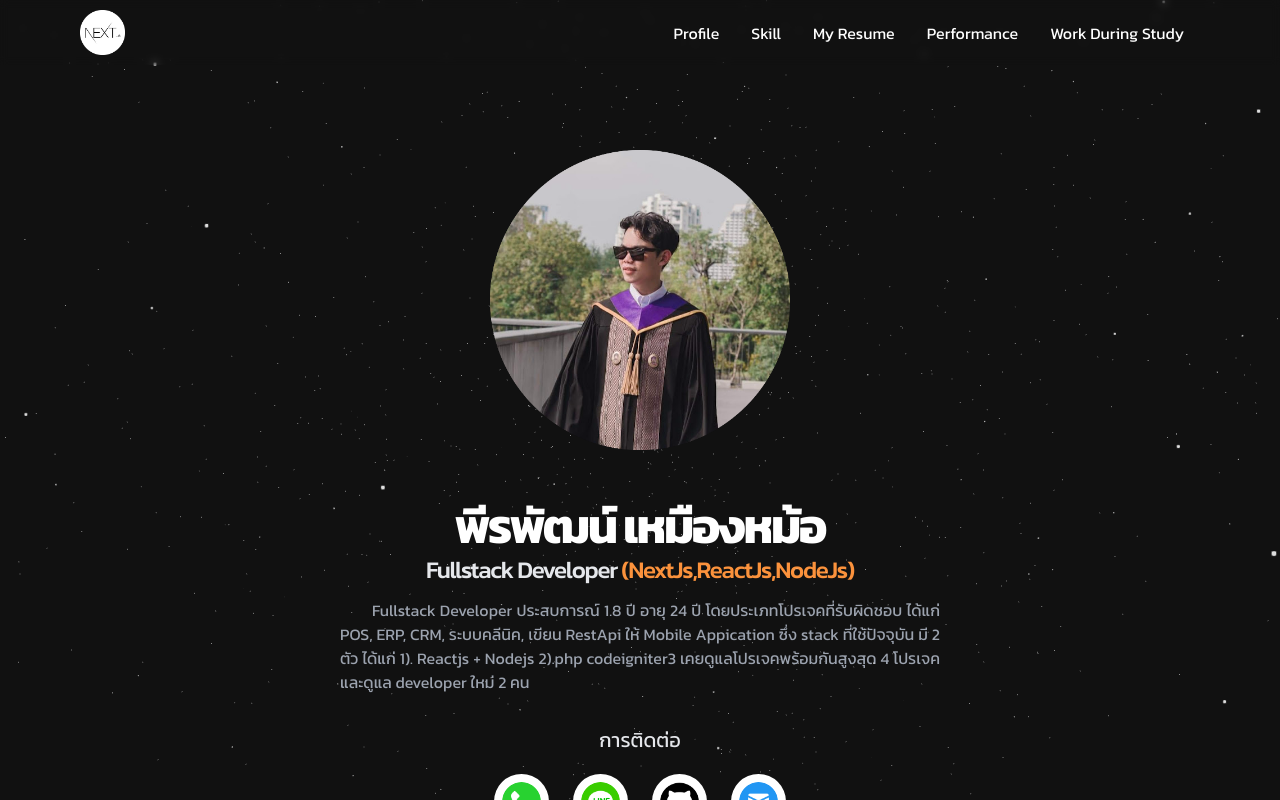
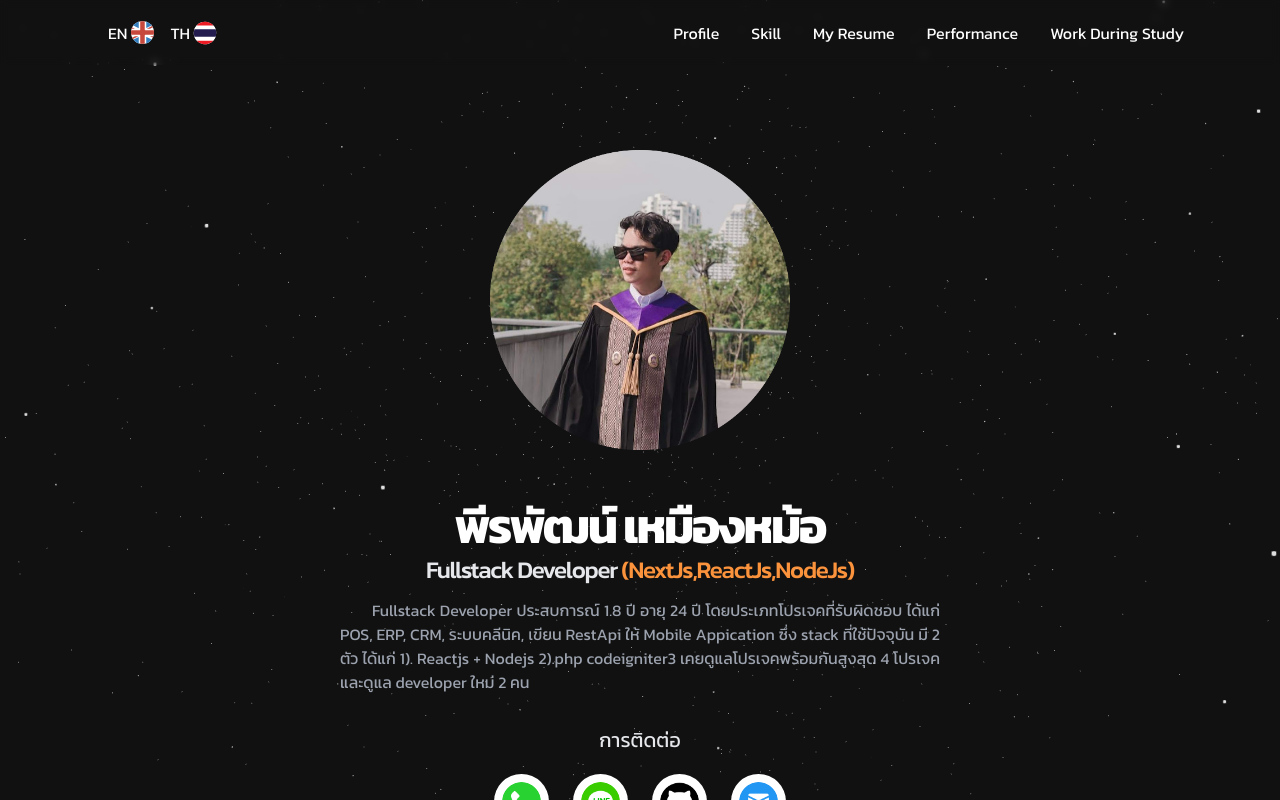
Before and after one commit to newpee23/PeerapatCV, a Next.js app: page / in a window 1280 px wide. Shown: the top 800 px of the page. Built offline with nearby package versions, Linux system fonts and the light colour scheme.

Commit message:
11.56 19/02/2567

```diff
--- a/components/Navber.tsx
+++ b/components/Navber.tsx
@@ -1,29 +1,54 @@
 "use client";
 import Image from "next/image";
-import logo from "@/public/Logo/Next.js-Logo-Vector.png"
+import ThaiFlag from '@/public/thai.svg';
+import EnglishFlag from '@/public/english.svg';
 import Link from "next/link";
 import { HiMenu } from "react-icons/hi";
 import { useState } from "react";
 import { IoMdClose } from "react-icons/io";
 
 const Navber = () => {
+    const language = localStorage.getItem("myLanguage") || "";
+    const [showMenu, setShowMenu] = useState(false);
 
-    const [showMenu, setShowMenu] = useState(false);
+    const handleClickEnglish = () => {
+        localStorage.setItem('myLanguage', 'EN'); // เก็บค่าลงใน LocalStorage
+        window.location.reload();
+    };
+
+    const handleClickThai = () => {
+        localStorage.setItem('myLanguage', 'TH'); // เก็บค่าลงใน LocalStorage
+        window.location.reload();
+    };
 
     return (
         <nav className="w-full h-[65px] bg-['#ffff'] fixed backdrop-blur-sm z-50 lg:px-10">
             <div className="w-full h-full flex flex-row items-center justify-between m-auto px-10">
-                <Link href="#banner" scroll={true} className="h-auto w-auto flex flex-row items-center">
+                <div className="z-[1] bg-transparent bg-black rounded-xl px-4 flex items-center">
+                    <span className={`ml-3 ${language == "EN" ? 'text-orange-500' : 'text-white'}`}>EN</span>
                     <Image
-                        src={logo}
+                        onClick={handleClickEnglish}
+                        src={EnglishFlag}
                         alt="logo"
-                        width={100}
-                        height={100}
+                        width={80}
+                        height={80}
                         sizes="100vw"
-                        className="w-[45px] h-auto"
+                        className="w-[23px] mx-1 h-auto transition-transform transform hover:scale-150 z-10 duration-300 cursor-pointer"
                         priority={true}
                     />
-                </Link>
+
+                    <span className={`ml-3 ${language == "TH" ? 'text-orange-500' : 'text-white'}`}>TH</span>
+                    <Image
+                        onClick={handleClickThai}
+                        src={ThaiFlag}
+                        alt="logo"
+                        width={80}
+                        height={80}
+                        sizes="100vw"
+                        className="w-[30px] h-auto transition-transform transform hover:scale-150 z-10 duration-300 cursor-pointer"
+                        priority={true}
+                    />
+                </div>
                 <div className="hidden lg:flex">
                     <Link href="#banner" scroll={true} className="h-auto w-auto flex flex-row items-center">
                         <div className=" z-[1] bg-transparent cursor-pointer bg-black hover:bg-[#2E2E2E] rounded-xl  text-white  py-2 px-4 duration-300 hover:text-orange-500">
--- a/components/PerformanceWork.tsx
+++ b/components/PerformanceWork.tsx
@@ -10,7 +10,7 @@ const PerformanceWork = () => {
             </div>
             <div className="flex flex-col items-center justify-center lg:px-10 text-white">
                 <p className="mb-3 text-lg">ตัวอย่างผลงาน</p>
-                <div className="flex flex-wrap p-7 items-center justify-center w-full max-w-[1200px] lg:min-h-[875px] bg-white bg-blend-normal bg-opacity-5 rounded-md shadow-lg">
+                <div className="flex flex-wrap p-7 items-center justify-center w-full max-w-[1200px] xl:min-h-[875px] bg-white bg-blend-normal bg-opacity-5 rounded-md shadow-lg">
                     <CarouselPerformanceWork />
                 </div>
             </div>
--- a/components/ui/CarouselPerformanceWork.tsx
+++ b/components/ui/CarouselPerformanceWork.tsx
@@ -15,7 +15,7 @@ const CarouselPerformanceWork = () => {
 
     return (
         <div className="w-full">
-            <div className="text-white py-8 min-h-[810px] hidden xl:block">
+            <div className="text-white py-8 xl:min-h-[810px] hidden xl:block">
                 <Slider {...settings}>
                     <div>
                         <div className={`grid gap-4 xl:gap-5 grid-cols-3 xl:px-20 m-auto w-full`}>
```
Also changed, not shown: public/english.svg (added), public/thai.svg (added).
